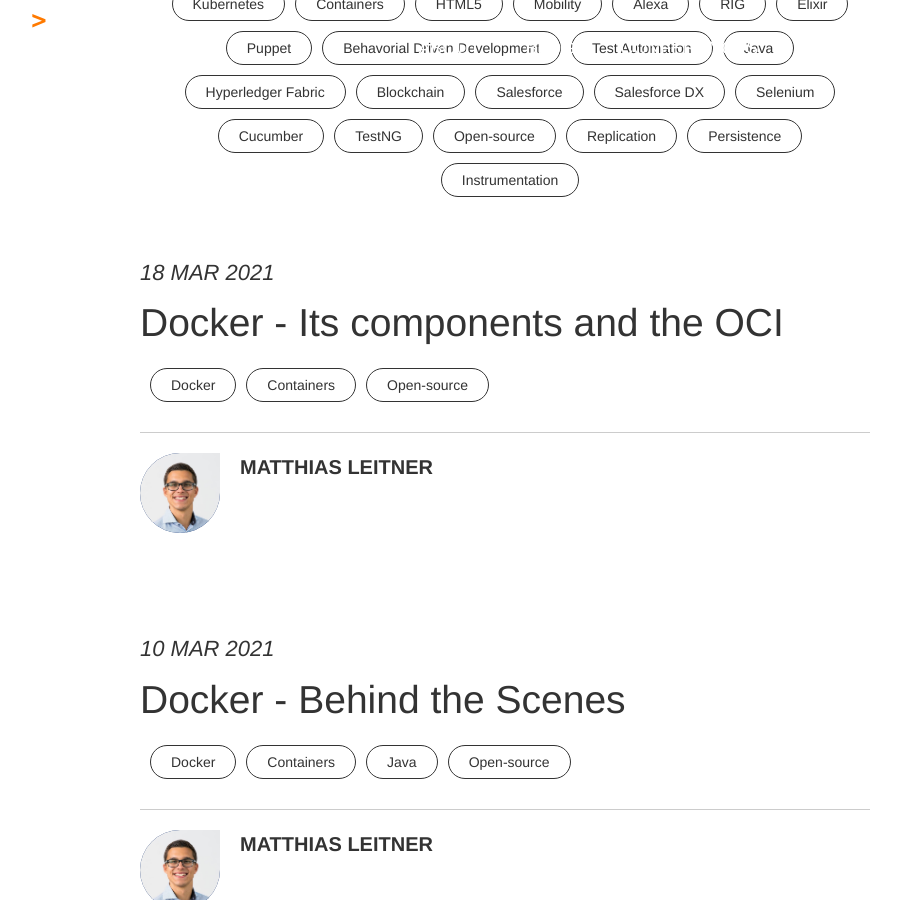
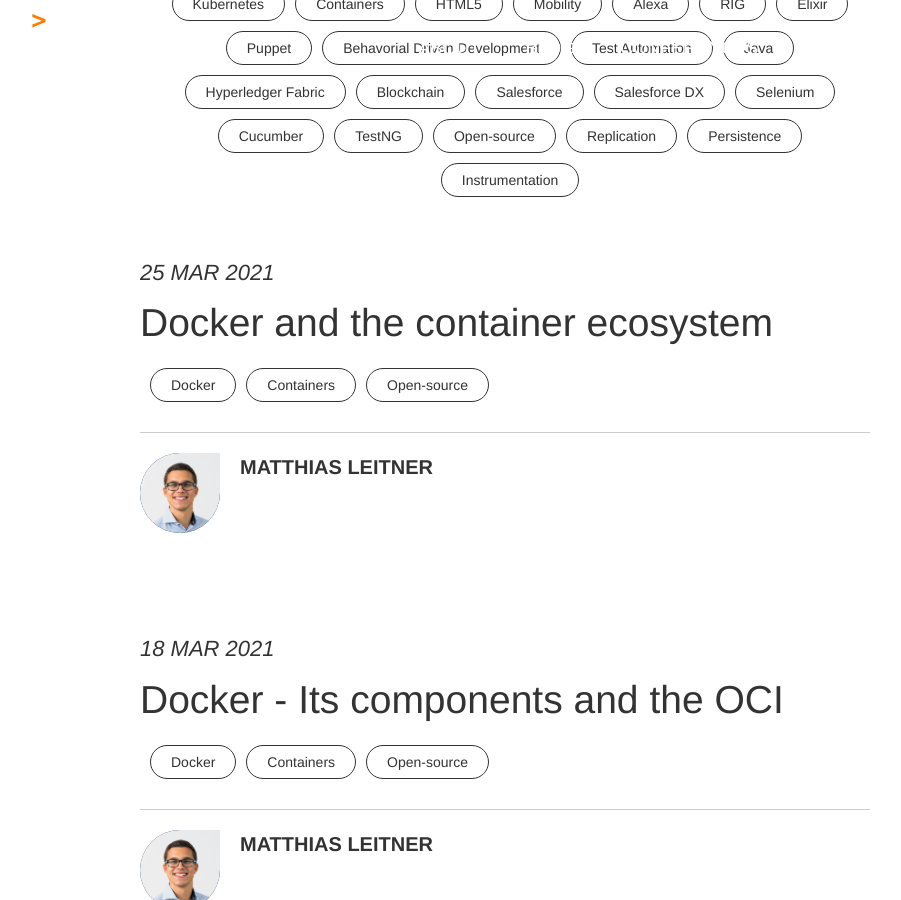
Before and after one commit to Accenture/accenture.github.io, a Jekyll site: the page built from blog/index.html, in a window 1280 px wide and 900 px high, scrolled down 612 px. Shown: the whole window, without its empty margins (135-1036 px from the left). Built offline with Jekyll 4.4.1, drawn with Linux system fonts in a browser that asks for light colours; some web fonts are replaced; the list of posts is cut into pages by our own code; some of the changed text lies outside the part shown.

Commit message:
docker and the container ecosystem article published

```diff
--- a/_drafts/docker-and-the-container-ecosystem.md
+++ b/_posts/2021-03-25-docker-and-the-container-ecosystem.md
@@ -4,6 +4,7 @@ title:  "Docker and the container ecosystem"
 categories: docker containers opensource
 author: matthias_leitner
 comments: true
+date: '2021-03-25 00:00'
 ---
 
 # The container ecosystem
```
